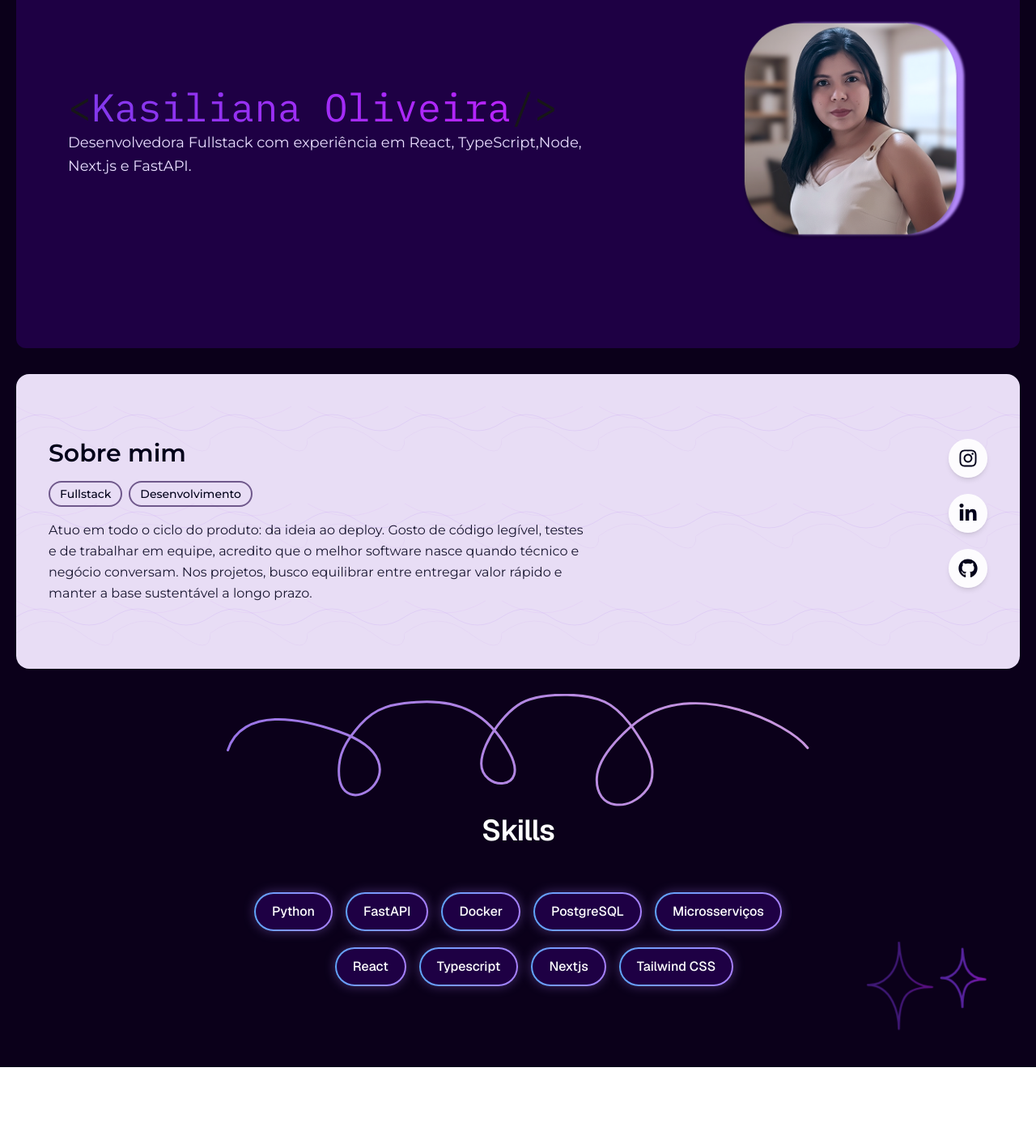
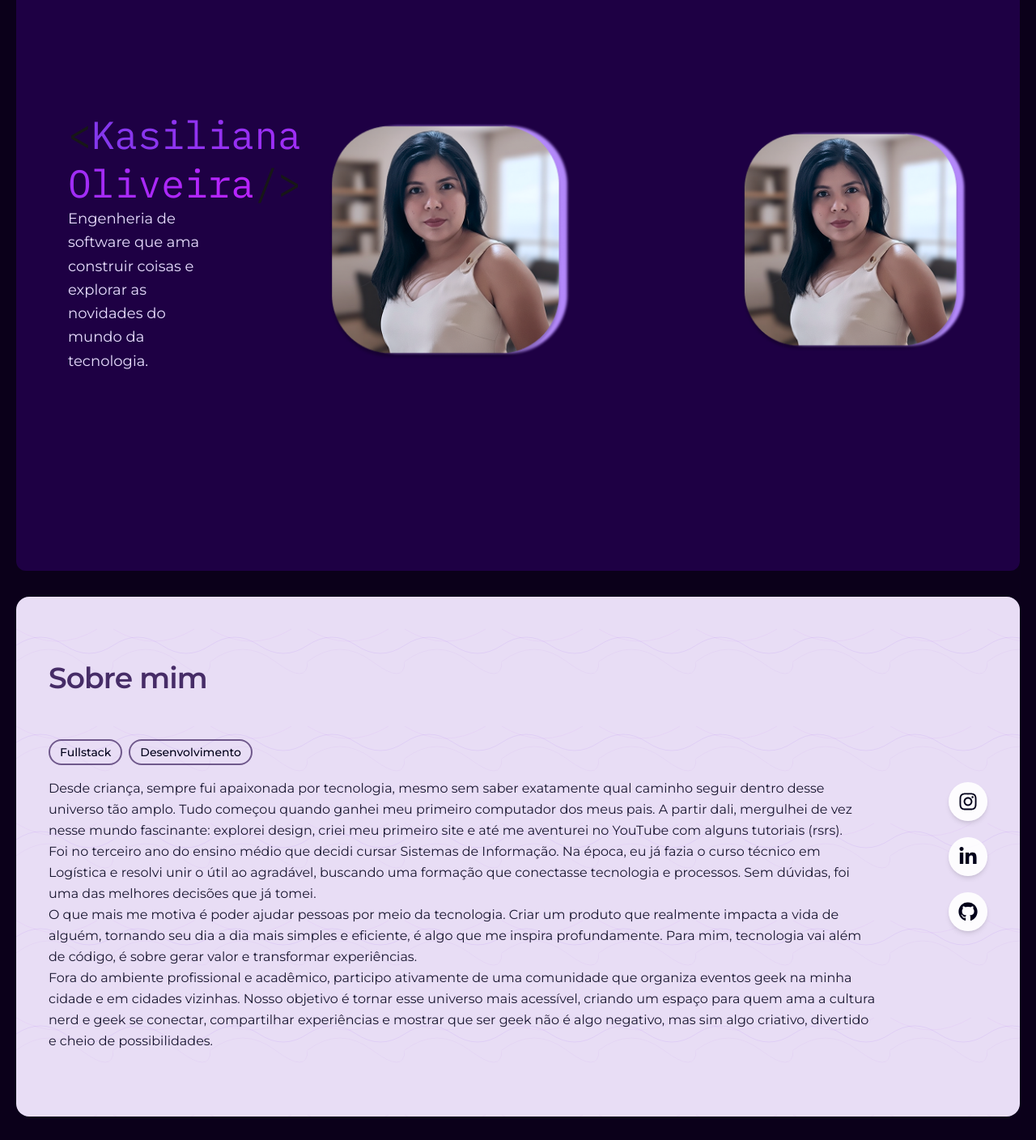
Before and after one commit to kasilianaoliveira/portfolio, a Next.js app: page / in a window 1280 px wide. Shown: the part 200-1608 px from the top of the page at 81% size. Before the commit the page ends 1518 px from the top, so only its background shows below. Built offline with nearby package versions, Linux system fonts and the light colour scheme.

Commit message:
refactor: enhance About, HeroIntro, and Skills components with new layout and content updates; integrate Text component for consistent styling

```diff
--- a/app/components/About/index.tsx
+++ b/app/components/About/index.tsx
@@ -1,5 +1,6 @@
 import { Montserrat } from "next/font/google";
 import { FaGithub, FaInstagram, FaLinkedinIn } from "react-icons/fa6";
+import { Text } from "../Text";
 
 const montserrat = Montserrat({ subsets: ["latin"] });
 
@@ -15,19 +16,19 @@
 
 export function About() {
   return (
-    <section
-      className={`${montserrat.className} relative rounded-2xl px-6 py-8 md:px-10 md:py-20`}
+    <div
+      className={`${montserrat.className} rounded-2xl px-6 py-8 md:px-10 md:py-20`}
       id="sobre"
       style={{
         backgroundColor: "#e8ddf5",
         backgroundImage: CARD_BG_IMAGE,
       }}
     >
-      <div className="relative z-10 flex flex-col gap-6 md:flex-row md:items-start md:justify-between md:gap-10">
+      <div className="flex flex-col gap-6 md:flex-row md:items-center md:justify-between md:gap-10">
         <div className="min-w-0 flex-1">
-          <h2 className="mb-4 text-2xl font-semibold text-purple-900 md:text-3xl">
+          <Text classname="text-purple-700/80">
             Sobre mim
-          </h2>
+          </Text>
           <div className="mb-4 flex flex-wrap gap-2">
             {BADGES.map((label) => (
               <span
@@ -38,12 +39,25 @@ export function About() {
               </span>
             ))}
           </div>
-          <p className="max-w-2xl text-sm leading-relaxed text-purple-900/90 md:text-base">
-            Atuo em todo o ciclo do produto: da ideia ao deploy. Gosto de código
-            legível, testes e de trabalhar em equipe, acredito que o melhor
-            software nasce quando técnico e negócio conversam. Nos projetos,
-            busco equilibrar entre entregar valor rápido e manter a base
-            sustentável a longo prazo.
+          <p className="max-w-5xl text-sm leading-relaxed text-purple-900/90 md:text-base">
+            Desde criança, sempre fui apaixonada por tecnologia, mesmo sem saber exatamente qual caminho seguir
+            dentro desse universo tão amplo. Tudo começou quando ganhei meu primeiro computador dos meus pais.
+            A partir dali, mergulhei de vez nesse mundo fascinante: explorei design, criei meu primeiro site e
+            até me aventurei no YouTube com alguns tutoriais (rsrs).
+            <br />
+            Foi no terceiro ano do ensino médio que decidi cursar Sistemas de Informação. Na época, eu já fazia o
+            curso técnico em Logística e resolvi unir o útil ao agradável, buscando uma formação que conectasse
+            tecnologia e processos. Sem dúvidas, foi uma das melhores decisões que já tomei.
+            <br />
+            O que mais me motiva é poder ajudar pessoas por meio da tecnologia. Criar um produto que realmente
+            impacta a vida de alguém, tornando seu dia a dia mais simples e eficiente, é algo que me inspira
+            profundamente. Para mim, tecnologia vai além de código, é sobre gerar valor e transformar experiências.
+            <br />
+            Fora do ambiente profissional e acadêmico, participo ativamente de uma comunidade que organiza
+            eventos geek na minha cidade e em cidades vizinhas. Nosso objetivo é tornar esse universo mais
+            acessível, criando um espaço para quem ama a cultura nerd e geek se conectar, compartilhar
+            experiências e mostrar que ser geek não é algo negativo, mas sim algo criativo, divertido e cheio
+            de possibilidades.
           </p>
         </div>
         <div className="flex gap-4 md:flex-col md:gap-5">
@@ -61,6 +75,6 @@ export function About() {
           ))}
         </div>
       </div>
-    </section>
+    </div>
   );
 }
--- a/app/components/HeroIntro/index.tsx
+++ b/app/components/HeroIntro/index.tsx
@@ -1,4 +1,6 @@
 import { IBM_Plex_Mono, Montserrat } from "next/font/google";
+import Image from "next/image";
+import fotoImg from "../../assets/me.png";
 
 const ibmPlexMono = IBM_Plex_Mono({
   weight: ["400"],
@@ -10,6 +12,8 @@ const montserrat = Montserrat({ subsets: ["latin"] });
 export function HeroIntro() {
 
   return (
+    <div className="mx-auto my-12 flex w-full max-w-6xl flex-col items-center gap-10 md:my-28 md:flex-row md:items-center md:justify-between md:gap-16 lg:gap-20">
+      <div className="min-w-0 flex-1 md:max-w-2xl">
         <div className="flex flex-col items-center text-center md:items-start md:text-left">
           <h1
             className={`${ibmPlexMono.className} text-3xl font-semibold leading-tight md:text-5xl`}
@@ -29,8 +33,19 @@ export function HeroIntro() {
           <p
             className={`${montserrat.className} text-lg leading-relaxed text-text max-w-3xl`}
           >
-        Desenvolvedora Fullstack com experiência em React, TypeScript,Node, Next.js e FastAPI.
+            Engenheria de software que ama construir coisas e explorar as novidades do mundo da tecnologia.
           </p>
+        </div>
+      </div>
+      <div className="flex justify-center items-center w-full md:max-w-[400px] max-w-[300px]">
+
+        <Image
+          src={fotoImg}
+          alt="Kasiliana Oliveira"
+          className="rounded-2xl object-cover md:w-[300px] w-[230px] h-auto"
+          priority
+        />
+      </div>
     </div>
   );
 }
--- a/app/components/Skills/index.tsx
+++ b/app/components/Skills/index.tsx
@@ -1,9 +1,10 @@
 import star01 from "../../assets/star-01.svg";
 import star02 from "../../assets/star-02.svg";
 import wormSvg from "../../assets/worm.svg";
+import { Text } from "../Text";
 
-const SKILLS_ROW_1 = ["Python", "FastAPI", "Docker", "PostgreSQL", "Microsserviços"];
-const SKILLS_ROW_2 = ["React", "Typescript", "Nextjs", "Tailwind CSS"];
+const SKILLS_ROW_1 = ["Python", "FastAPI", "Docker", "PostgreSQL", "Node.js", "NestJS"];
+const SKILLS_ROW_2 = ["React", "Typescript", "Nextjs", "Tailwind CSS", "React Query"];
 
 function starSrc(s: { src?: string } | string) {
   return typeof s === "string" ? s : s.src;
@@ -27,16 +28,16 @@ export function Skills() {
       </div>
 
       <div className="relative z-10 mx-auto max-w-4xl">
-        <h2 className="mb-10 text-center text-3xl font-semibold tracking-tight text-white md:mb-14 md:text-4xl">
+        <Text classname="text-center text-white">
           Skills
-        </h2>
+        </Text>
 
         <div className="flex flex-col items-center gap-4 md:gap-5">
           <div className="flex flex-wrap justify-center gap-3 md:gap-4">
             {SKILLS_ROW_1.map((skill) => (
               <span
                 key={skill}
-                className="skills-tag rounded-full border px-4 py-2 text-sm font-medium text-white transition-transform duration-300 ease-out hover:scale-105 md:px-5 md:py-2.5 md:text-base"
+                className="skills-tag rounded-full border px-4 py-2 text-sm font-medium text-white transition-transform duration-300 ease-out hover:scale-105 md:px-5 md:py-2.5 md:text-base cursor-pointer"
               >
                 {skill}
               </span>
```
Lines whose indentation alone changed are shown as unchanged.
